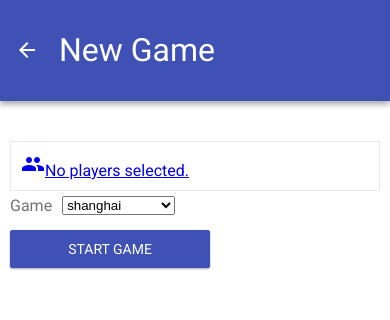
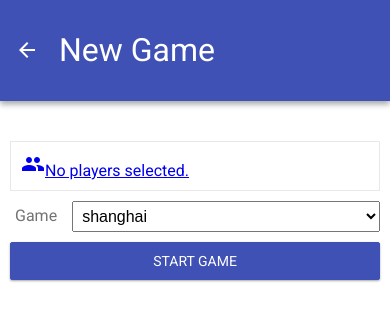
Before and after one commit to jeffroy956/Darts, a React app: page /#/new-game in a window 390 px wide. Shown: the top 320 px of the page. Built offline with nearby package versions, Linux system fonts and the light colour scheme.

Commit message:
increase size of buttons for mobile

```diff
--- a/src/components/CricketKeypad.scss
+++ b/src/components/CricketKeypad.scss
@@ -1,11 +1,13 @@
 @import "./Keypad.scss";
 
 .key-pad--cricket {
-    margin-left: 4%;
     button {
-        width: 12%;
+        width: 20%;
         &.button--modifier {
-            width: 24%;
+            width: 33.3%;
+        }
+        &.button--spacer {
+            visibility: hidden;
         }
     }
 
--- a/src/components/CricketKeypad.tsx
+++ b/src/components/CricketKeypad.tsx
@@ -34,6 +34,7 @@ export default class HitMissKeypad extends React.Component<CricketKeypadProps, C
                     />)
                 }
                 <button onClick={this.miss}>0</button>
+                <button className="button--spacer"/>
                 <button className="button--modifier" onClick={this.doubleModifier}>Double</button>
                 <button className="button--modifier" onClick={this.tripleModifier}>Triple</button>
                 <button className="button--modifier" onClick={this.undo}>Undo</button>
--- a/src/components/Keypad.scss
+++ b/src/components/Keypad.scss
@@ -4,7 +4,7 @@
     flex-wrap: wrap;
 
     button {
-        padding: 10px 0;
+        padding: 20px 0;
         min-width: 0;
         cursor: pointer;
         border: 1px solid #fff;
--- a/src/components/NewGame.scss
+++ b/src/components/NewGame.scss
@@ -6,7 +6,19 @@
     cursor: pointer;
 }
 
-.button--new-game {
-    margin-top: $standardPadding * 2;
-    min-width: 200px;
+.form-field.form-field--game-select {
+    display: flex;
+    margin: $standardPadding * 2 0;
+
+    label {
+        font-size: 16px;
+        padding: $standardPadding;
+    }
+
+    select {
+        font-size: 16px;
+        padding: $standardPadding;
+        flex-grow: 1;
+    }
+
 }
--- a/src/components/NewGame.tsx
+++ b/src/components/NewGame.tsx
@@ -54,7 +54,7 @@ export default class NewGame extends React.Component<NewGameProps, NewGameState>
                             </span>
                         </div>
                     </Link>
-                    <div className="form-field">
+                    <div className="form-field form-field--game-select">
                         <label>Game</label>
                         <select value={selectedGame} onChange={this.handleGameChange}>
                             {availableGames.map((ag) =>
@@ -63,7 +63,7 @@ export default class NewGame extends React.Component<NewGameProps, NewGameState>
                         </select>
                     </div>
                     <div>
-                        <TextButton disabled={!allowNewGame} onClick={this.startGame} className="button--new-game">
+                        <TextButton disabled={!allowNewGame} onClick={this.startGame} className="button--full-width">
                             Start Game
                         </TextButton>
                     </div>
--- a/src/components/SelectPlayers.tsx
+++ b/src/components/SelectPlayers.tsx
@@ -49,7 +49,7 @@ export default class SelectPlayers extends React.Component<SelectPlayersProps, S
                         selectedPlayers={selectedPlayers}
                         onSelectionChanged={this.onSelectionChanged}
                     />
-                    <TextButton onClick={this.handleButtonClick}>
+                    <TextButton onClick={this.handleButtonClick} className="button--full-width">
                         Select Players
                     </TextButton>
                 </div>
--- a/src/components/TextButton.scss
+++ b/src/components/TextButton.scss
@@ -31,3 +31,11 @@
         @include box-shadow(2);
     }
 }
+
+.button--full-width {
+    display: block;
+    margin: $standardPadding * 2 0;
+    button {
+        width: 100%;
+    }
+}
--- a/src/components/TextButton.tsx
+++ b/src/components/TextButton.tsx
@@ -18,9 +18,9 @@ export default class TextButton extends React.Component<TextButtonProps> {
 
     public render() {
         return(
-            <div className="text-button__wrapper">
+            <div className={"text-button__wrapper " + (this.props.className ? this.props.className : "")}>
                 <button
-                    className={this.getButtonClass()}
+                    className="text-button"
                     onClick={this.buttonClicked}
                     disabled={this.props.disabled}
                 >
@@ -36,11 +36,4 @@ export default class TextButton extends React.Component<TextButtonProps> {
         }
     }
 
-    private getButtonClass() {
-        let baseClass = "text-button";
-        if (this.props.className) {
-            baseClass += " " + this.props.className;
-        }
-        return  baseClass;
-    }
 }
```
